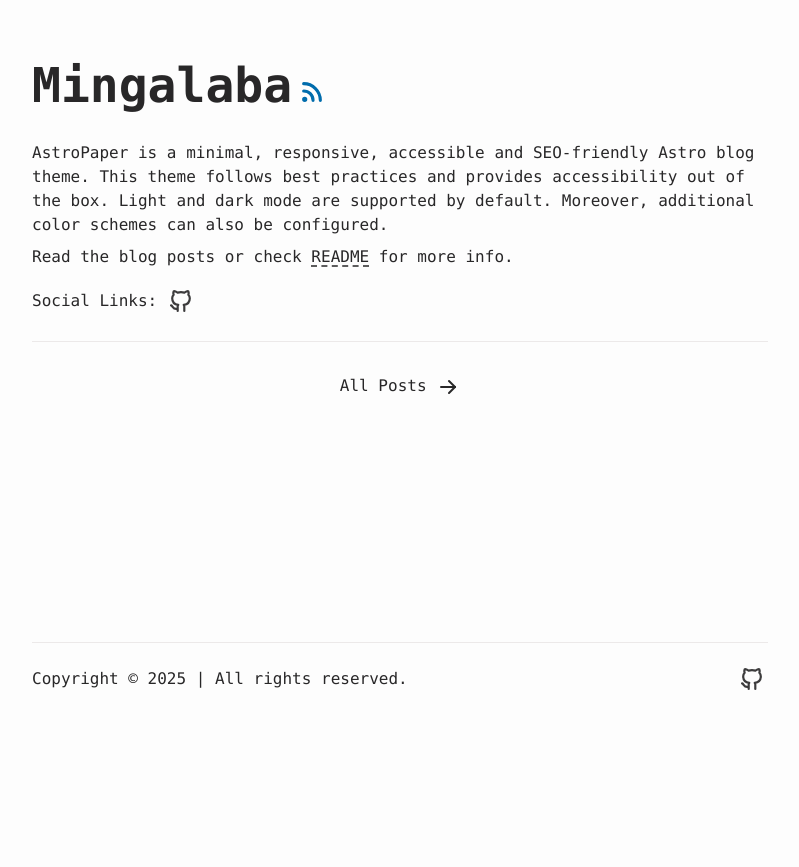
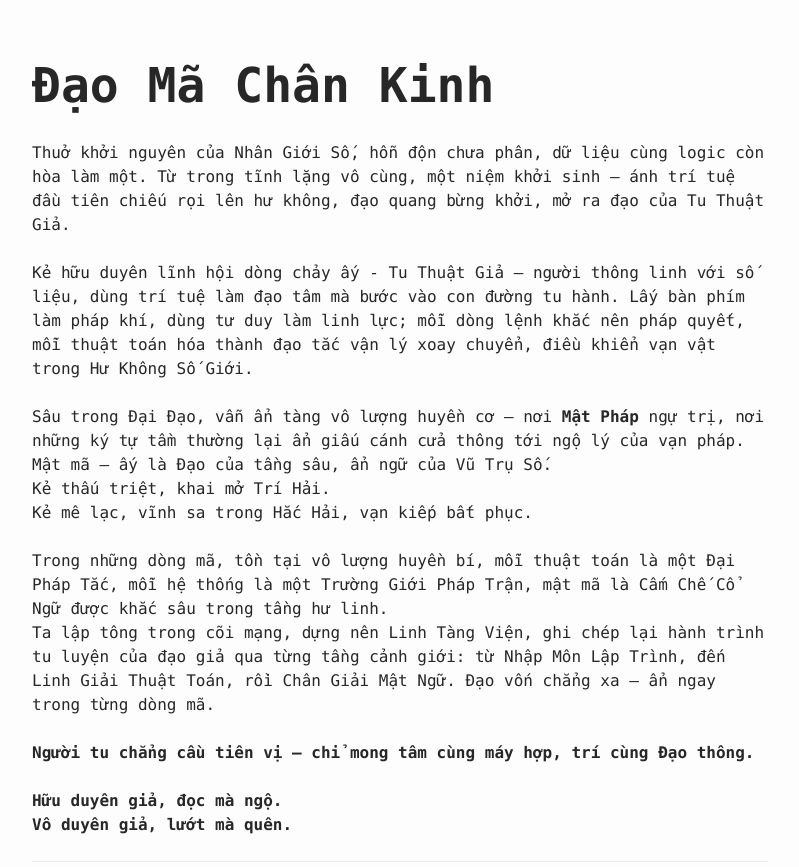
Before and after one commit to phamvienkhanh/phamvienkhanh.github.io, an Astro site: page / in a window 1280 px wide. Shown: the part 85-952 px from the top of the page, without its empty margins (240-1039 px from the left). Before the commit the page ends 800 px from the top, so only its background shows below. Built offline with nearby package versions, Linux system fonts and the light colour scheme; Astro itself is replaced by a stand-in of ours.

Commit message:
update index

```diff
--- a/src/config.ts
+++ b/src/config.ts
@@ -1,7 +1,7 @@
 export const SITE = {
-  website: "https://astro-paper.pages.dev/", // replace this with your deployed domain
-  author: "Sat Naing",
-  profile: "https://satnaing.dev/",
+  website: "https://phamvienkhanh.github.io", // replace this with your deployed domain
+  author: "Pham Vien Khanh",
+  profile: "",
   desc: "A minimal, responsive and SEO-friendly Astro blog theme.",
   title: "Pham Vien Khanh",
   ogImage: "astropaper-og.jpg",
@@ -12,9 +12,9 @@ export const SITE = {
   showArchives: true,
   showBackButton: true, // show back button in post detail
   editPost: {
-    enabled: true,
-    text: "Edit page",
-    url: "https://github.com/satnaing/astro-paper/edit/main/",
+    enabled: false,
+    text: "",
+    url: "",
   },
   dynamicOgImage: true,
   dir: "ltr", // "rtl" | "auto"
--- a/src/pages/index.astro
+++ b/src/pages/index.astro
@@ -25,50 +25,59 @@ const recentPosts = sortedPosts.filter(({ data }) => !data.featured);
   <main id="main-content" data-layout="index">
     <section id="hero" class="pt-8 pb-6">
       <h1 class="my-4 inline-block text-4xl font-bold sm:my-8 sm:text-5xl">
-        Mingalaba
+        Đạo Mã Chân Kinh
       </h1>
-      <a
-        target="_blank"
-        href="/rss.xml"
-        class="inline-block"
-        aria-label="rss feed"
-        title="RSS Feed"
-      >
-        <IconRss
-          width={20}
-          height={20}
-          class="scale-125 stroke-accent stroke-3 rtl:-rotate-90"
-        />
-        <span class="sr-only">RSS Feed</span>
-      </a>
+      <p>
+        <p>
+          Thuở khởi nguyên của Nhân Giới Số, hỗn độn chưa phân, dữ liệu cùng
+          logic còn hòa làm một. Từ trong tĩnh lặng vô cùng, một niệm khởi sinh
+          — ánh trí tuệ đầu tiên chiếu rọi lên hư không, đạo quang bừng khởi, mở
+          ra đạo của Tu Thuật Giả.
+        </p>
+        <br />
+        <p>
+          Kẻ hữu duyên lĩnh hội dòng chảy ấy - Tu Thuật Giả – người thông linh
+          với số liệu, dùng trí tuệ làm đạo tâm mà bước vào con đường tu hành.
+          Lấy bàn phím làm pháp khí, dùng tư duy làm linh lực; mỗi dòng lệnh
+          khắc nên pháp quyết, mỗi thuật toán hóa thành đạo tắc vận lý xoay
+          chuyển, điều khiển vạn vật trong Hư Không Số Giới.
+        </p>
+        <br />
+        <p>
+          Sâu trong Đại Đạo, vẫn ẩn tàng vô lượng huyền cơ — nơi <b>Mật Pháp</b> ngự
+          trị, nơi những ký tự tầm thường lại ẩn giấu cánh cửa thông tới ngộ lý
+          của vạn pháp. Mật mã — ấy là Đạo của tầng sâu, ẩn ngữ của Vũ Trụ Số.
+          <br />
+          Kẻ thấu triệt, khai mở Trí Hải. <br />
+          Kẻ mê lạc, vĩnh sa trong Hắc Hải, vạn kiếp bất phục. <br />
+        </p>
+        <br />
+        <p>
+          Trong những dòng mã, tồn tại vô lượng huyền bí, mỗi thuật toán là một
+          Đại Pháp Tắc, mỗi hệ thống là một Trường Giới Pháp Trận, mật mã là Cấm
+          Chế Cổ Ngữ được khắc sâu trong tầng hư linh.
+          <br />
+          Ta lập tông trong cõi mạng, dựng nên Linh Tàng Viện, ghi chép lại hành
+          trình tu luyện của đạo giả qua từng tầng cảnh giới: từ Nhập Môn Lập Trình,
+          đến Linh Giải Thuật Toán, rồi Chân Giải Mật Ngữ. Đạo vốn chẳng xa — ẩn
+          ngay trong từng dòng mã.
+          <br/>
+          <br/>
+          <b>Người tu chẳng cầu tiên vị — chỉ mong tâm cùng máy hợp, trí cùng Đạo thông.</b>
+        </p>
 
+        <br />
         <p>
-        AstroPaper is a minimal, responsive, accessible and SEO-friendly Astro
-        blog theme. This theme follows best practices and provides accessibility
-        out of the box. Light and dark mode are supported by default. Moreover,
-        additional color schemes can also be configured.
+          <b>
+            Hữu duyên giả, đọc mà ngộ.
+            <br />
+            Vô duyên giả, lướt mà quên.
+          </b>
         </p>
-      <p class="mt-2">
-        Read the blog posts or check
-        <LinkButton
-          class="underline decoration-dashed underline-offset-4 hover:text-accent"
-          href="https://github.com/satnaing/astro-paper#readme"
-        >
-          README
-        </LinkButton> for more info.
       </p>
-      {
-        // only display if at least one social link is enabled
-        SOCIALS.length > 0 && (
-          <div class="mt-4 flex flex-col sm:flex-row sm:items-center">
-            <div class="me-2 mb-1 whitespace-nowrap sm:mb-0">Social Links:</div>
-            <Socials />
-          </div>
-        )
-      }
-    </section>
 
-    <Hr />
+      <br />
+      <Hr noPadding />
 
       {
         featuredPosts.length > 0 && (
@@ -106,16 +115,18 @@ const recentPosts = sortedPosts.filter(({ data }) => !data.featured);
           <IconArrowRight class="inline-block rtl:-rotate-180" />
         </LinkButton>
       </div>
+    </section>
+    <Footer />
   </main>
-  <Footer />
-</Layout>
 
   <script>
     document.addEventListener("astro:page-load", () => {
-    const indexLayout = (document.querySelector("#main-content") as HTMLElement)
-      ?.dataset?.layout;
+      const indexLayout = (
+        document.querySelector("#main-content") as HTMLElement
+      )?.dataset?.layout;
       if (indexLayout) {
         sessionStorage.setItem("backUrl", "/");
       }
     });
   </script>
+</Layout>
```
Lines whose indentation alone changed are shown as unchanged.
